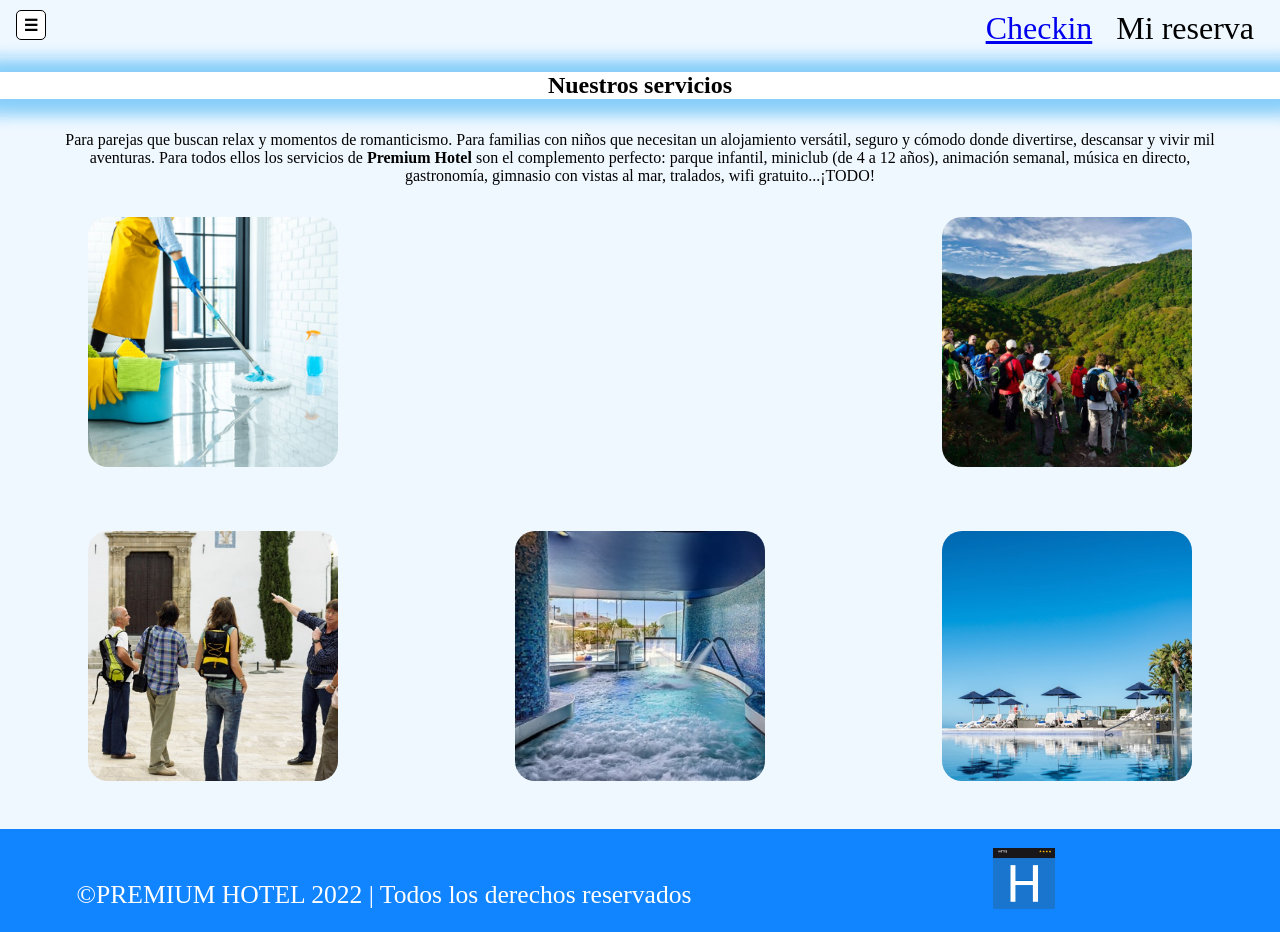
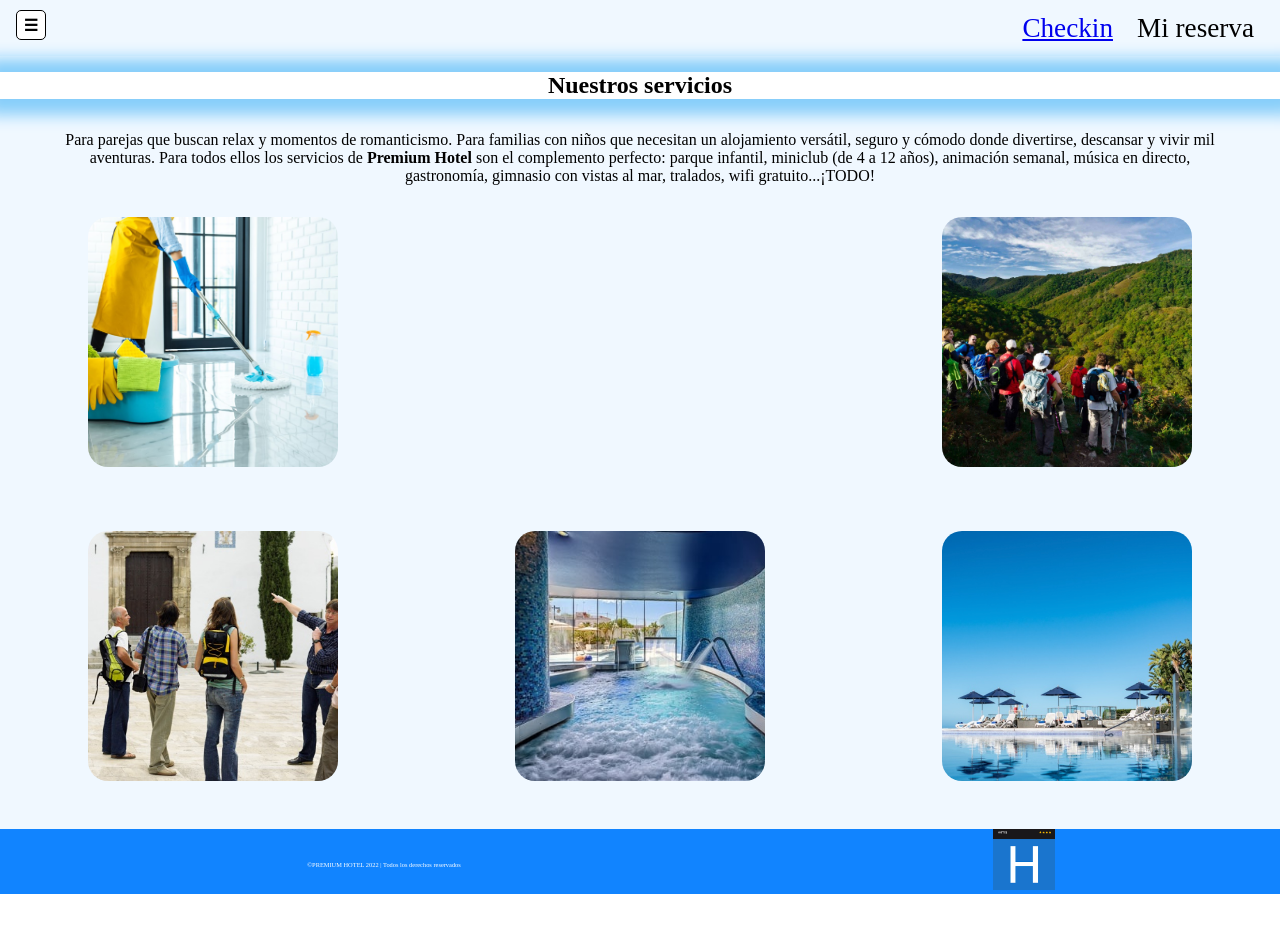
Before and after one commit to SaraMarrero/Proyecto_Hotel, a plain HTML site: page static/Html/servicios.html in a window 1280 px wide. Shown: the part 127-1059 px from the top of the page. After the commit the page ends 1021 px from the top, so only its background shows below. Drawn offline with Linux system fonts and the light colour scheme; files whose address does not match are found by name.

Commit message:
Refactorizado habitaciones.css y servicios.css

```diff
--- a/static/CSS/habitaciones.css
+++ b/static/CSS/habitaciones.css
@@ -99,7 +99,7 @@
     .li2{
         display: inline;
         margin: 50px 10px;
-        font-size: 5vw;
+        font-size: 100%;
     }
 
     .boton{
@@ -790,7 +790,7 @@
     /*---------------*/
 
     .foto2{
-        width: 100%;
+        width: 103%;
     }
 
     .foto_header{
@@ -876,7 +876,7 @@
     /*---------------*/
 
     section{
-        width: 100%;
+        width: 103%;
         background-color: aliceblue;
     }
 
@@ -1115,7 +1115,7 @@
     footer{
         background-color: rgb(17, 132, 255);
         color: white;
-        width: 100%;
+        width: 103.1%;
         height: 100%;
         display: flex;
         flex-wrap: wrap;
--- a/static/CSS/servicios.css
+++ b/static/CSS/servicios.css
@@ -109,7 +109,7 @@
     .li2{
         display: inline;
         margin: 50px 10px;
-        font-size: 6vw;
+        font-size: 110%;
     }
 
     .boton{
@@ -228,7 +228,6 @@
     footer{
         background-color: rgb(17, 132, 255);
         color: white;
-        height: 100%;
         width: 100%;
         display: flex;
         flex-wrap: wrap;
@@ -239,7 +238,7 @@
     .footer1{
         width: 65%;
         padding-bottom: 1.5rem;
-        font-size: 5.1vw;
+        font-size: 100%;
     }
 
     .footer2{
@@ -248,7 +247,7 @@
     }
 
     .gestion{
-        width: 35%;
+        width: 30%;
     }
 
 
@@ -776,7 +775,7 @@
     .li2{
         display: inline;
         margin: 50px 10px;
-        font-size: 3.5vw;
+        font-size: 130%;
     }
 
     .boton{
@@ -1449,7 +1448,7 @@
     .li2{
         display: inline;
         margin: 50px 10px;
-        font-size: 2.5vw;
+        font-size: 170%;
     }
 
     .boton{
@@ -1582,7 +1581,7 @@
     }
 
     .footer1 > p{
-        font-size: 2vw;
+        font-size: 40%;
         margin-bottom: 2em;
     }
 
```
